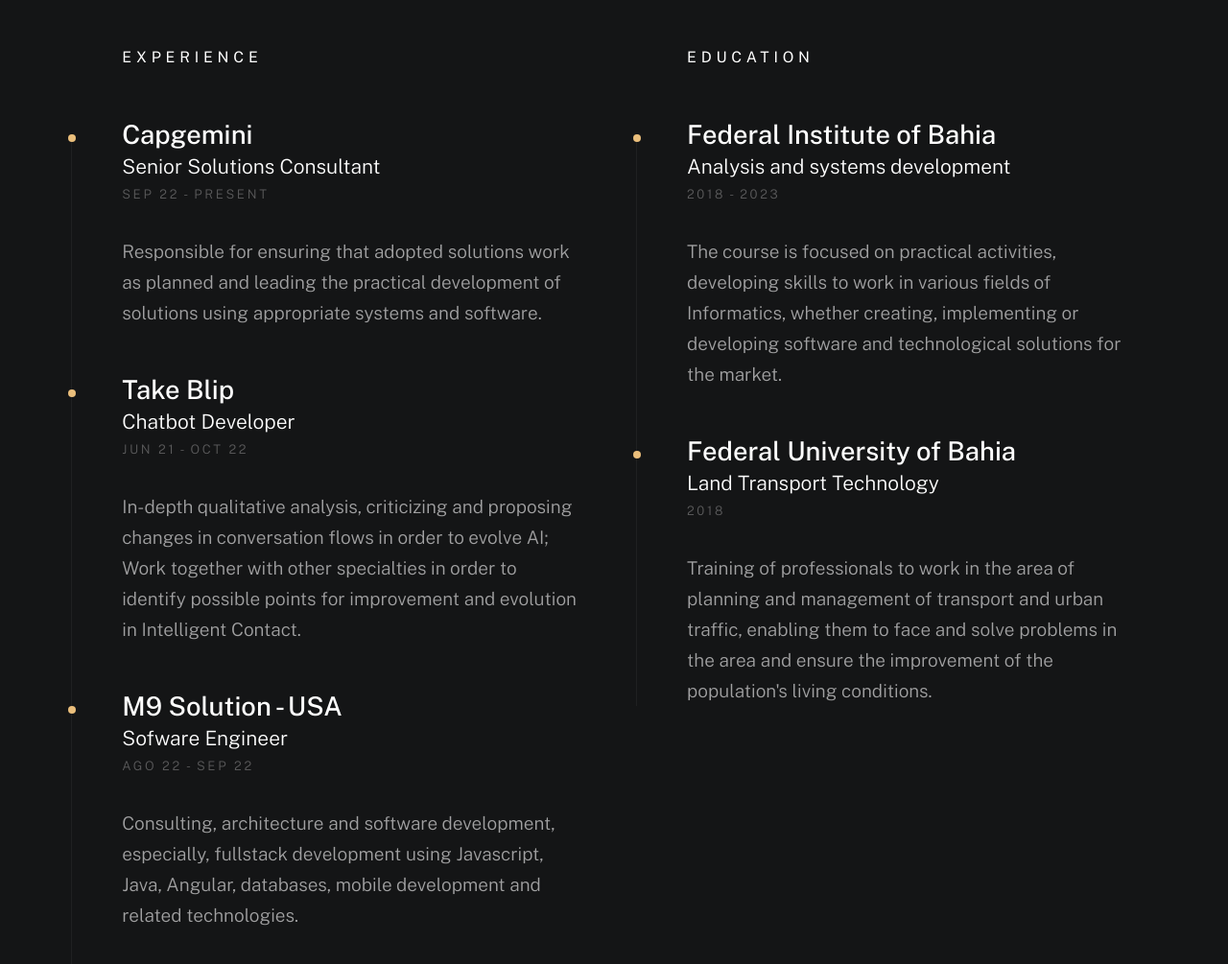
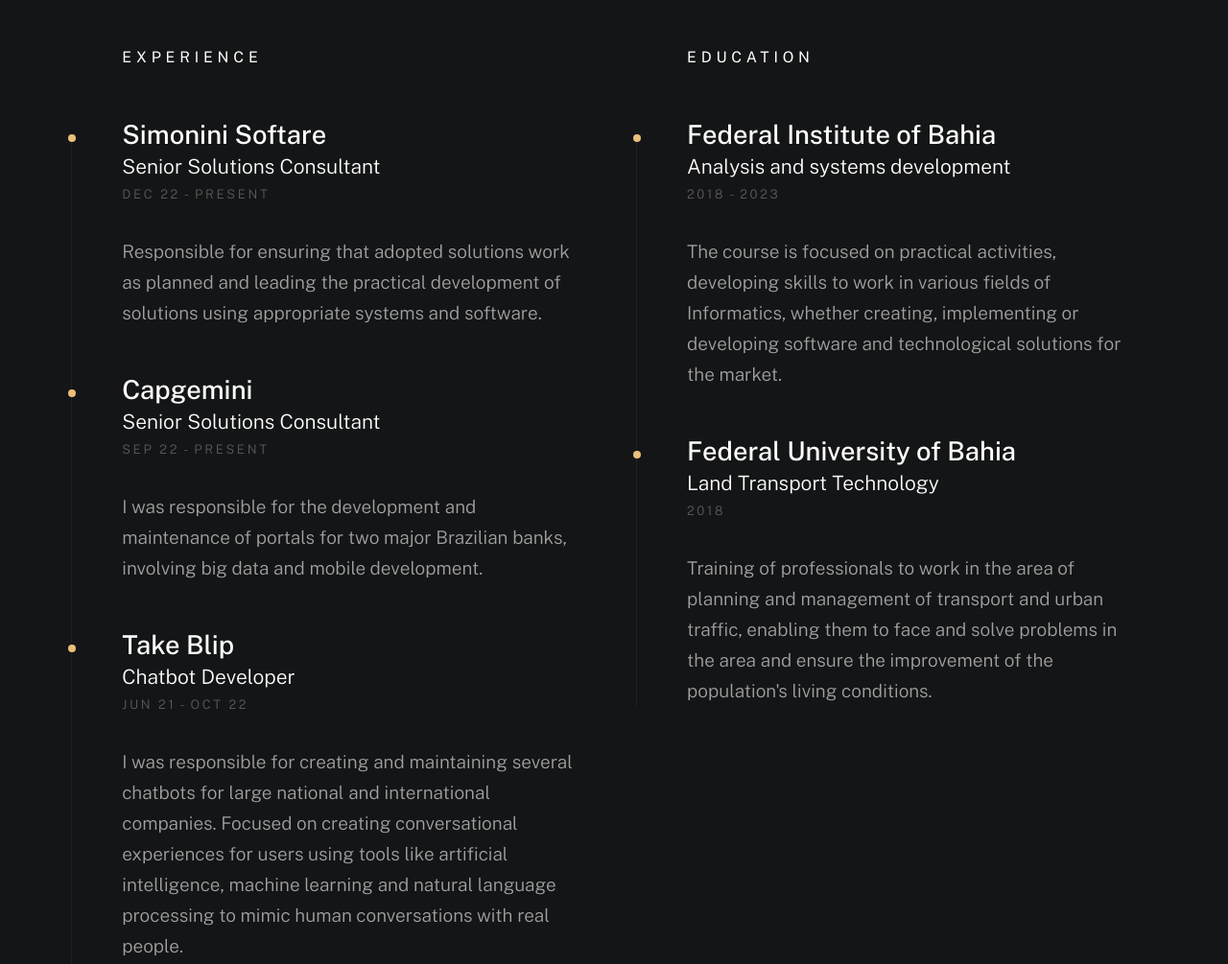
Before and after one commit to victormdev/victormdev.github.io, a plain HTML site: page index.html in a window 1280 px wide. Shown: the part 2260-3265 px from the top of the page at 96% size. Drawn offline with nearby package versions, Linux system fonts and the light colour scheme; a web font is replaced by a local one.

Commit message:
update job

```diff
--- a/index.html
+++ b/index.html
@@ -171,12 +171,23 @@
                             <div class="timeline__block">
                                 <div class="timeline__bullet"></div>
                                 <div class="timeline__header">
+                                    <h4 class="timeline__title">Simonini Softare</h3>
+                                    <h5 class="timeline__meta">Senior Solutions Consultant</h5>
+                                    <p class="timeline__timeframe">Dec 22 - Present</p>
+                                </div>
+                                <div class="timeline__desc">
+                                    <p>Responsible for ensuring that adopted solutions work as planned and leading the practical development of solutions using appropriate systems and software.</p>
+                                </div>
+                            </div>
+                            <div class="timeline__block">
+                                <div class="timeline__bullet"></div>
+                                <div class="timeline__header">
                                     <h4 class="timeline__title">Capgemini</h3>
                                     <h5 class="timeline__meta">Senior Solutions Consultant</h5>
                                     <p class="timeline__timeframe">Sep 22 - Present</p>
                                 </div>
                                 <div class="timeline__desc">
-                                    <p>Responsible for ensuring that adopted solutions work as planned and leading the practical development of solutions using appropriate systems and software.</p>
+                                    <p>I was responsible for the development and maintenance of portals for two major Brazilian banks, involving big data and mobile development.</p>
                                 </div>
                             </div>
 
@@ -188,7 +199,7 @@
                                     <p class="timeline__timeframe">Jun 21 - Oct 22</p>
                                 </div>
                                 <div class="timeline__desc">
-                                    <p>In-depth qualitative analysis, criticizing and proposing changes in conversation flows in order to evolve AI; Work together with other specialties in order to identify possible points for improvement and evolution in Intelligent Contact.</p>
+                                    <p>I was responsible for creating and maintaining several chatbots for large national and international companies. Focused on creating conversational experiences for users using tools like artificial intelligence, machine learning and natural language processing to mimic human conversations with real people.</p>
                                 </div>
                             </div>
 
```
